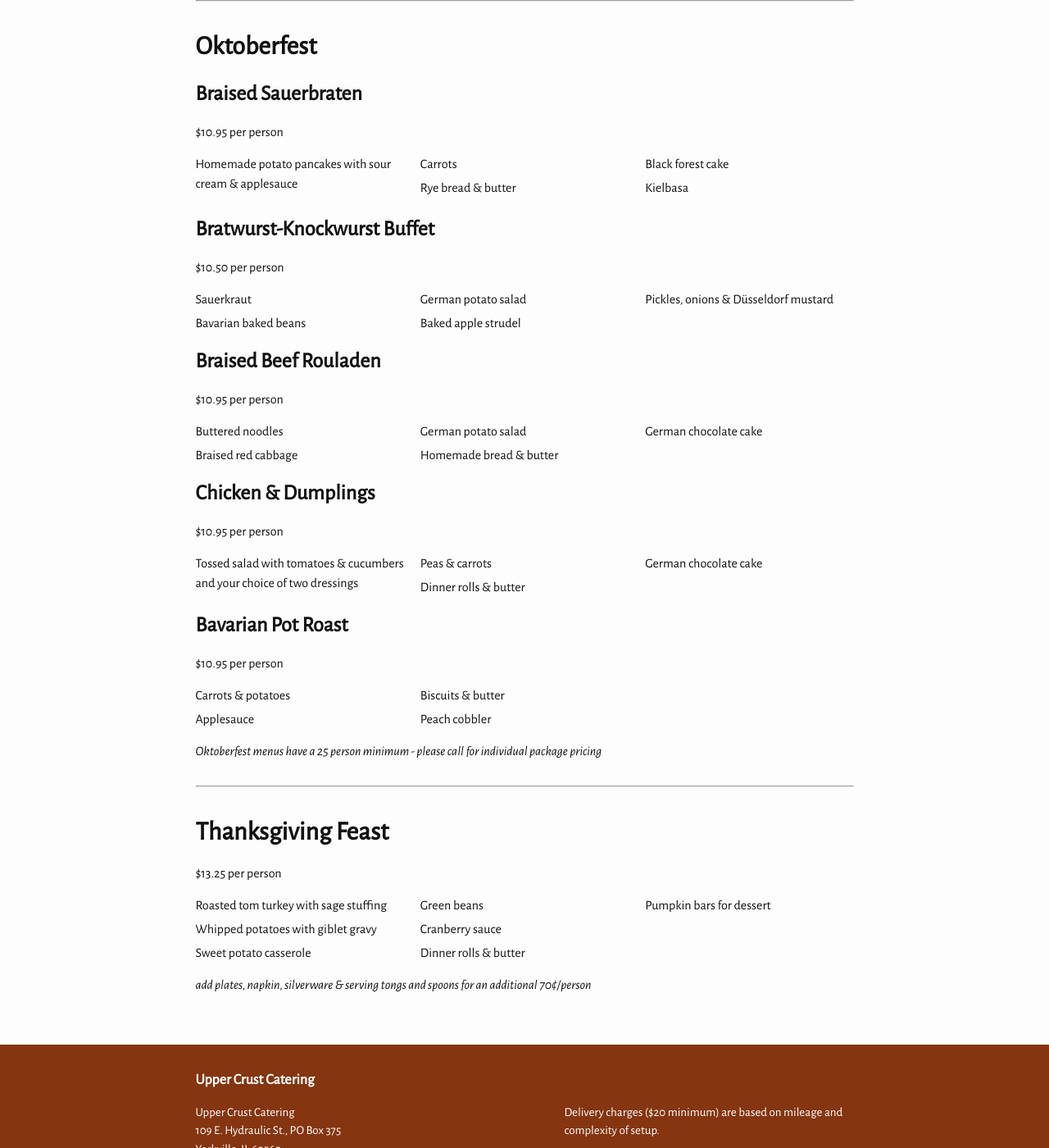
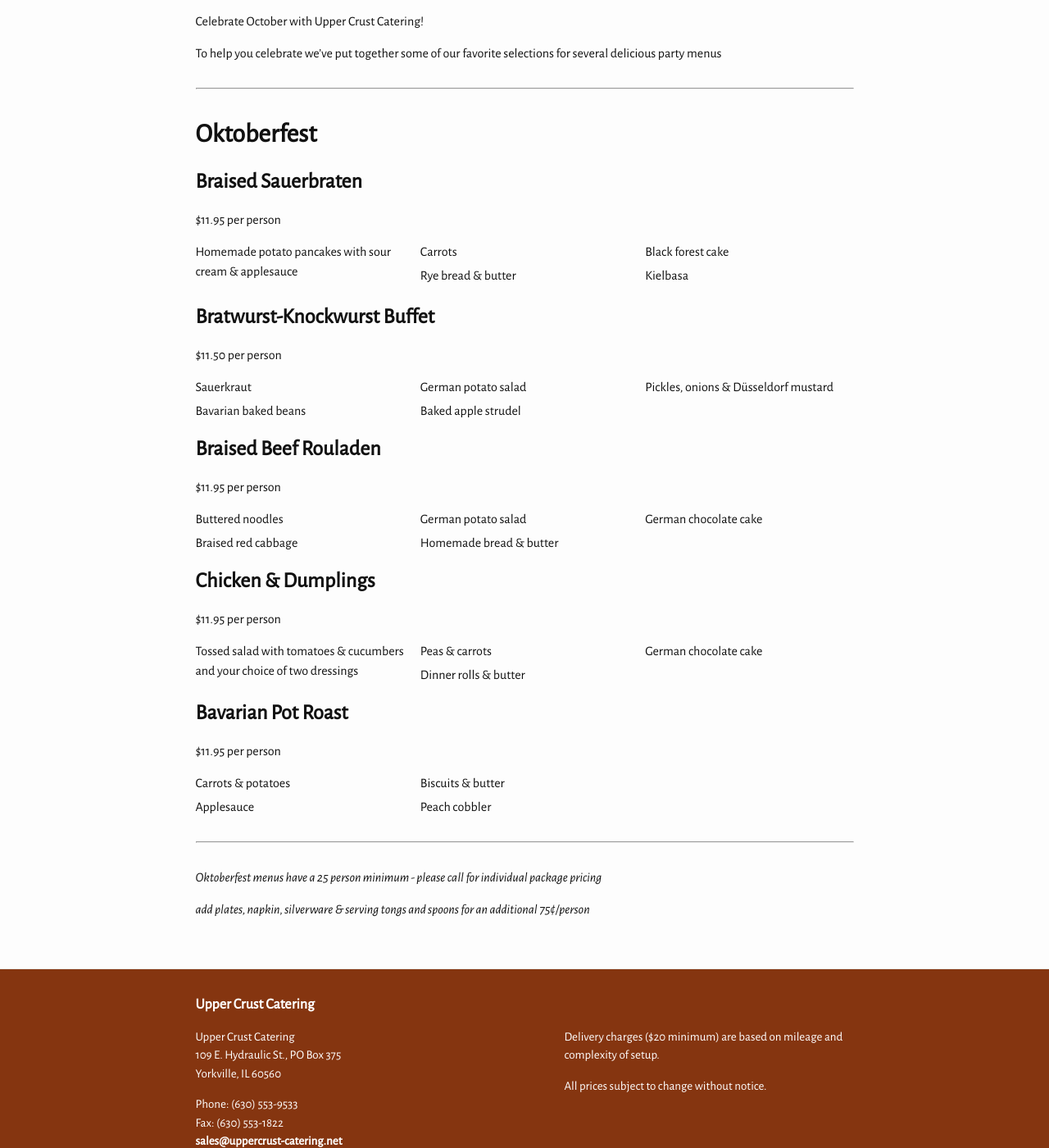
Before and after one commit to kmorrell27/UpperCrustCatering, a Jekyll site: the page built from specials/fall.md, in a window 1280 px wide and 1400 px high, scrolled down 312 px. Shown: the whole window at 82% size. Built offline with Jekyll 4.4.1, drawn with Linux system fonts in a browser that asks for light colours; some of the changed text lies outside the part shown.

Commit message:
It's Fall Time!
Graduation is over, and so everybody better toughen up, enter the
labor market, and stuff themselves with turkey and bratwurst.

```diff
--- a/_includes/header.html
+++ b/_includes/header.html
@@ -20,7 +20,8 @@
           <a class="page-link" href="{{ site.baseurl }}/about/">About</a>
           <a class="page-link" href="{{ site.baseurl }}/menus/">Menus</a>
           <a class="page-link" href="{{ site.baseurl }}/themed-menus/">Themed Menus</a>
-          <a class="page-link" href="{{ site.baseurl }}/specials/graduation/">Graduation Menu</a>
+          <a class="page-link" href="{{ site.baseurl }}/specials/fall/">Fall Menu</a>
+          <a class="page-link" href="{{ site.baseurl }}/specials/thanksgiving/">Thanksgiving Menu</a>
           <a class="page-link" href="{{ site.baseurl }}/contact-us/">Contact Us</a>
       </div>
     </nav>
--- a/specials/fall.md
+++ b/specials/fall.md
@@ -5,10 +5,10 @@
 custom-classes: three-column-lists
 ---
 
-Celebrate October and Thanksgiving with Upper Crust Catering!
+Celebrate October with Upper Crust Catering!
 
 To help you celebrate we’ve put together some of our favorite selections for
-several delicious Christmas party menus
+several delicious party menus
 
 ***
 
@@ -16,7 +16,7 @@
 
 ### Braised Sauerbraten
 
-$10.95 per person
+$11.95 per person
 
 - Homemade potato pancakes with sour cream & applesauce
 - Carrots
@@ -26,7 +26,7 @@
 
 ### Bratwurst-Knockwurst Buffet
 
-$10.50 per person
+$11.50 per person
 
 - Sauerkraut
 - Bavarian baked beans
@@ -36,7 +36,7 @@
 
 ### Braised Beef Rouladen
 
-$10.95 per person
+$11.95 per person
 
 - Buttered noodles
 - Braised red cabbage
@@ -46,7 +46,7 @@
 
 ### Chicken & Dumplings
 
-$10.95 per person
+$11.95 per person
 
 - Tossed salad with tomatoes & cucumbers and your choice of two dressings
 - Peas & carrots
@@ -55,29 +55,17 @@
 
 ### Bavarian Pot Roast
 
-$10.95 per person
+$11.95 per person
 
 - Carrots & potatoes
 - Applesauce
 - Biscuits & butter
 - Peach cobbler
 
+* * *
+
 *Oktoberfest menus have a 25 person minimum - please call for individual
 package pricing*
 
-* * *
-
-## Thanksgiving Feast
-
-$13.25 per person
-
-- Roasted tom turkey with sage stuffing
-- Whipped potatoes with giblet gravy
-- Sweet potato casserole
-- Green beans
-- Cranberry sauce
-- Dinner rolls & butter
-- Pumpkin bars for dessert
-
 *add plates, napkin, silverware & serving tongs and spoons for an additional
-70¢/person*
+75¢/person*
```
Also changed, not shown: specials/thanksgiving.md (+3 -3 lines).
